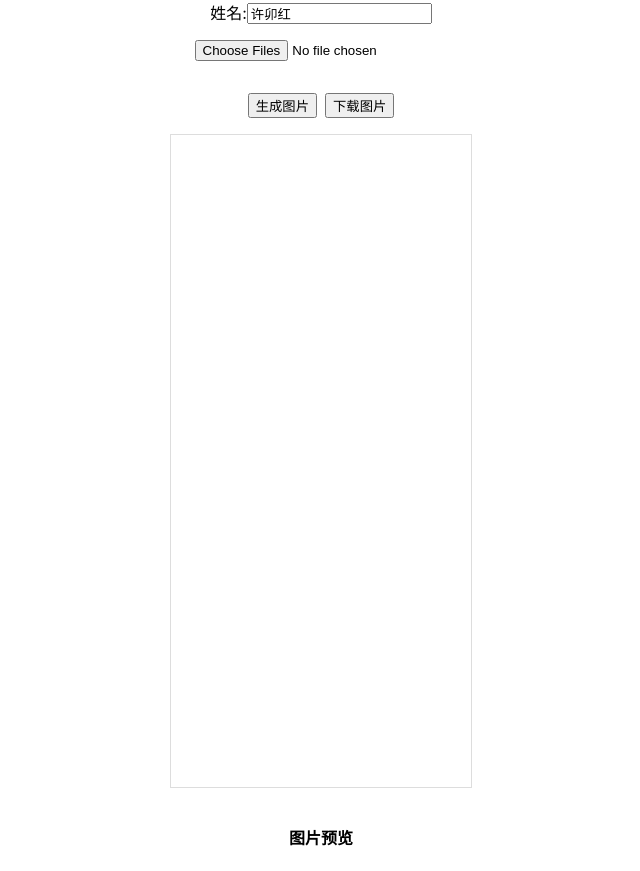
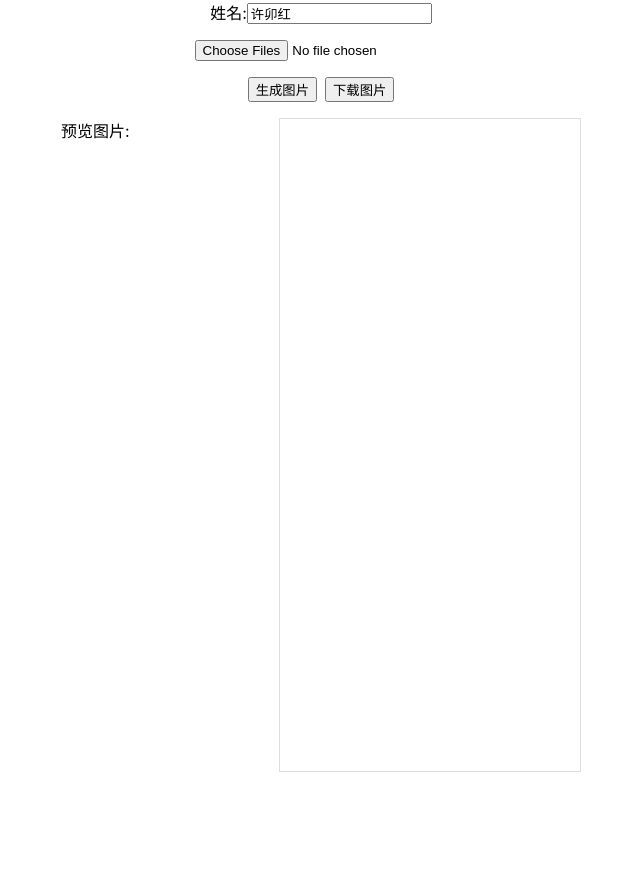
Before and after one commit to caicai-laolao/qwq, a React (Create React App) app: page / in a window 1280 px wide. Shown: the whole page, without its empty margins (319-959 px from the left). After the commit the page ends 800 px from the top, so only its background shows below. Built offline with nearby package versions, Linux system fonts and the light colour scheme.

Commit message:
优化样式

```diff
--- a/src/App.js
+++ b/src/App.js
@@ -75,16 +75,6 @@ function App() {
           gap: 8,
         }}
       >
-        {fileUrlList.map((url) => {
-          return <img src={url} width="40px" key={url} alt="url" />;
-        })}
-      </div>
-      <div
-        style={{
-          display: 'flex',
-          gap: 8,
-        }}
-      >
         <button
           onClick={() => {
             drawImage(fileUrlList);
@@ -112,6 +102,34 @@ function App() {
           下载图片
         </button>
       </div>
+      <div
+        style={{
+          display: 'flex',
+          gap: 8,
+        }}
+      >
+        <div>
+          <span
+            style={{
+              display: 'block',
+              marginBottom: 12,
+            }}
+          >
+            预览图片:
+          </span>
+          <div
+            style={{
+              display: 'flex',
+              gap: 8,
+              width: 210,
+              flexWrap: 'wrap',
+            }}
+          >
+            {fileUrlList.map((url) => {
+              return <img src={url} width="100px" key={url} alt="url" />;
+            })}
+          </div>
+        </div>
         <canvas
           id="canvas"
           style={{
@@ -121,9 +139,8 @@ function App() {
           }}
           width={300 * window.devicePixelRatio}
           height={652 * window.devicePixelRatio}
-      />
-
-      <h4>图片预览</h4>
+        />{' '}
+      </div>
     </div>
   );
 }
```
Lines whose indentation alone changed are shown as unchanged.
